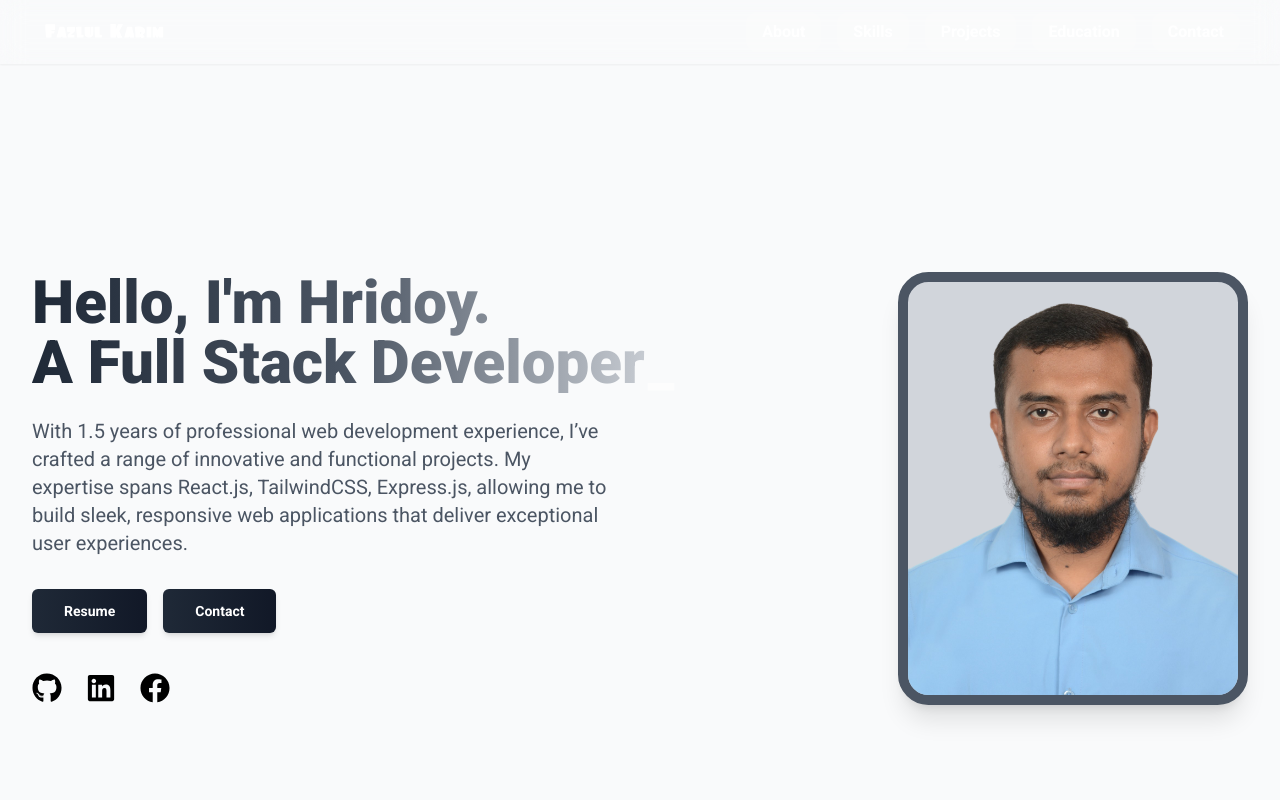
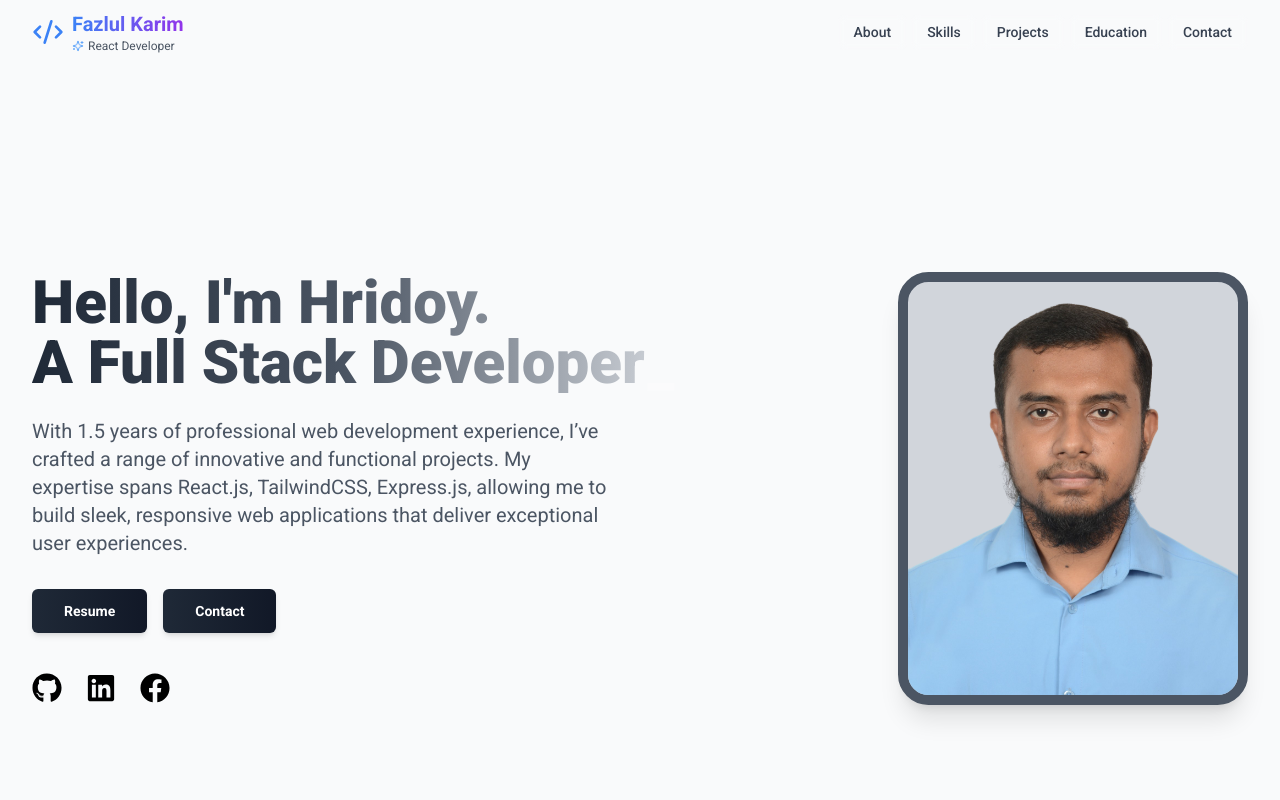
Before and after one commit to fazlulkarimhridoy/portfolio-fazlulkarimhridoy, a React (Vite) app: page / in a window 1280 px wide. Shown: the top 800 px of the page. Built offline with nearby package versions, Linux system fonts and the light colour scheme.

Commit message:
updated navbar and footer

```diff
--- a/index.html
+++ b/index.html
@@ -5,7 +5,7 @@
     <link
       rel="icon"
       type="image/svg+xml"
-      href="/assets/AuthorPictures/hridoy.jpg"
+      href="/assets/AuthorPictures/hridoy.png"
     />
     <link rel="preconnect" href="https://fonts.googleapis.com" />
     <link rel="preconnect" href="https://fonts.gstatic.com" crossorigin />
--- a/src/components/Footer.jsx
+++ b/src/components/Footer.jsx
@@ -1,28 +1,58 @@
-import { FaFacebook, FaGithub, FaLinkedin } from "react-icons/fa";
-import NameLogo from "/assets/Logos/image.png"
+import { Github, Linkedin, Facebook, Copyright } from "lucide-react";
+
 const Footer = () => {
+    const currentYear = new Date().getFullYear();
+
     return (
-        <footer className="bg-gray-800">
-            <div className="mx-auto py-2 lg:py-6 sm:px-6 lg:px-10">
-                <div className="flex flex-col md:flex-row items-center md:justify-between gap-3">
-                    <div className="flex justify-center text-teal-600 sm:justify-start">
-                        <img className="w-32" src={NameLogo} />
+        <footer className="bg-gray-100 dark:bg-[#1e1e1e] border-t border-gray-200 dark:border-gray-800">
+            <div className="max-w-7xl mx-auto py-8 px-4 md:px-10 lg:px-20">
+                <div className="flex flex-col md:flex-row items-center justify-between gap-6">
+                    {/* Brand */}
+                    <div className="flex items-center gap-2">
+                        <h2 className="text-2xl font-bold bg-gradient-to-r from-blue-600 to-purple-600 bg-clip-text text-transparent">
+                            Fazlul Karim
+                        </h2>
+                        <span className="px-2 py-1 text-xs font-medium bg-blue-100 dark:bg-blue-900 text-blue-800 dark:text-blue-200 rounded-full">
+                            React Developer
+                        </span>
                     </div>
-                    <div className="flex flex-row items-center gap-4 text-white">
-                        <a href="https://github.com/fazlulkarimhridoy" className="hover:text-sky-500">
-                            <FaGithub size={22}></FaGithub>
+
+                    {/* Social Links */}
+                    <div className="flex items-center gap-4">
+                        <a
+                            href="https://github.com/fazlulkarimhridoy"
+                            target="_blank"
+                            rel="noopener noreferrer"
+                            className="p-2 rounded-full bg-gray-200 dark:bg-gray-800 text-gray-600 dark:text-gray-300 hover:bg-gray-200 dark:hover:bg-gray-700 transition-colors duration-300"
+                        >
+                            <Github className="w-5 h-5" />
                         </a>
-                        <a href="https://www.linkedin.com/in/fazlulkarimhridoy23" className="hover:text-sky-500">
-                            <FaLinkedin size={22}></FaLinkedin></a>
-                        <a href="https://www.facebook.com/hriiiiiidoy" className="hover:text-sky-500">
-                            <FaFacebook size={22}></FaFacebook>
+                        <a
+                            href="https://www.linkedin.com/in/fazlulkarimhridoy23"
+                            target="_blank"
+                            rel="noopener noreferrer"
+                            className="p-2 rounded-full bg-gray-200 dark:bg-gray-800 text-gray-600 dark:text-gray-300 hover:bg-gray-200 dark:hover:bg-gray-700 transition-colors duration-300"
+                        >
+                            <Linkedin className="w-5 h-5" />
+                        </a>
+                        <a
+                            href="https://www.facebook.com/hriiiiiidoy"
+                            target="_blank"
+                            rel="noopener noreferrer"
+                            className="p-2 rounded-full bg-gray-200 dark:bg-gray-800 text-gray-600 dark:text-gray-300 hover:bg-gray-200 dark:hover:bg-gray-700 transition-colors duration-300"
+                        >
+                            <Facebook className="w-5 h-5" />
                         </a>
                     </div>
+                </div>
 
+                {/* Copyright */}
+                <div className="mt-8 pt-8 border-t border-gray-200 dark:border-gray-800">
+                    <div className="flex items-center justify-center gap-2 text-sm text-gray-600 dark:text-gray-400">
+                        <Copyright className="w-4 h-4" />
+                        <p>{currentYear} Fazlul Karim. All rights reserved.</p>
+                    </div>
                 </div>
-                <p className="mt-4 text-center md:text-end items-center text-sm text-white">
-                    Copyright &copy; 2023. All rights reserved to <span className="block sm:inline-block">Fazlul Karim (React-Developer).</span>
-                </p>
             </div>
         </footer>
     );
--- a/src/components/NavBar.jsx
+++ b/src/components/NavBar.jsx
@@ -1,165 +1,104 @@
-import { Link } from "react-router-dom";
-import "../Css/NavBar.css";
-import { FaAlignJustify } from "react-icons/fa";
-import NameLogo from "/assets/Logos/image.png";
-import { Drawer } from "antd";
-import { useState } from "react";
+import { useState, useEffect } from "react";
+import { Menu, X, Code2, Sparkles } from "lucide-react";
 
-const NavBar = () => {
-    // Scroll handlers
-    const scrollToSkills = () => {
-        document.getElementById("skills")?.scrollIntoView({ behavior: "smooth" });
-    };
-    const scrollToProjects = () => {
-        document.getElementById("projects")?.scrollIntoView({ behavior: "smooth" });
-    };
-    const scrollToEducations = () => {
-        document.getElementById("education")?.scrollIntoView({ behavior: "smooth" });
-    };
-    const scrollToContact = () => {
-        document.getElementById("contact")?.scrollIntoView({ behavior: "smooth" });
-    };
-    const scrollToBanner = () => {
-        document.getElementById("banner")?.scrollIntoView({ behavior: "smooth" });
+const Navbar = () => {
+    const [isOpen, setIsOpen] = useState(false);
+    const [scrolled, setScrolled] = useState(false);
+
+    useEffect(() => {
+        const handleScroll = () => {
+            setScrolled(window.scrollY > 20);
         };
 
-    // Drawer state
-    const [open, setOpen] = useState(false);
-    const [placement] = useState("left");
-    const showDrawer = () => setOpen(true);
-    const onClose = () => setOpen(false);
+        window.addEventListener("scroll", handleScroll);
+        return () => window.removeEventListener("scroll", handleScroll);
+    }, []);
 
-    // Shared nav links styled as "tabs"
-    const links = (
-        <>
-            <li
-                onClick={() => {
-                    scrollToBanner();
-                    onClose();
-                }}
-                className="cursor-pointer tab-item"
-            >
-                About
-            </li>
-            <li
-                onClick={() => {
-                    scrollToSkills();
-                    onClose();
-                }}
-                className="cursor-pointer tab-item"
-            >
-                Skills
-            </li>
-            <li
-                onClick={() => {
-                    scrollToProjects();
-                    onClose();
-                }}
-                className="cursor-pointer tab-item"
-            >
-                Projects
-            </li>
-            <li
-                onClick={() => {
-                    scrollToEducations();
-                    onClose();
-                }}
-                className="cursor-pointer tab-item"
-            >
-                Education
-            </li>
-            <li
-                onClick={() => {
-                    scrollToContact();
-                    onClose();
-                }}
-                className="cursor-pointer tab-item"
-            >
-                Contact
-            </li>
-        </>
-    );
+    // Scroll handlers
+    const scrollToSection = (id) => {
+        document.getElementById(id)?.scrollIntoView({ behavior: "smooth" });
+        setIsOpen(false);
+    };
+
+    const navLinks = [
+        { name: "About", id: "banner" },
+        { name: "Skills", id: "skills" },
+        { name: "Projects", id: "projects" },
+        { name: "Education", id: "education" },
+        { name: "Contact", id: "contact" },
+    ];
 
     return (
-        <header className="fixed z-30 w-full backdrop-blur-md bg-white/10 dark:bg-gray-800/30 shadow-sm">
-            <nav className="max-w-screen-xl mx-auto flex items-center justify-between px-6 sm:px-10 py-3">
+        <header
+            className={`fixed w-full z-50 transition-all duration-300 ${
+                scrolled ? "backdrop-blur-lg bg-gray-500/10 dark:bg-gray-900/20" : "bg-transparent"
+            }`}
+        >
+            <div className="max-w-7xl mx-auto px-4 sm:px-6 lg:px-8">
+                <nav className="flex items-center justify-between h-16">
                     {/* Logo */}
-                <div className="navbar-start">
-                    <Link to="/">
-                        <img src={NameLogo} alt="Logo" className="w-32" />
-                    </Link>
+                    <div className="flex-shrink-0 flex items-center">
+                        <div className="flex items-center gap-2">
+                            <Code2 className="w-8 h-8 text-blue-500" />
+                            <div>
+                                <h1 className="text-xl font-bold bg-gradient-to-r from-blue-500 to-purple-600 bg-clip-text text-transparent">
+                                    Fazlul Karim
+                                </h1>
+                                <div className="flex items-center gap-1">
+                                    <Sparkles className="w-3 h-3 text-blue-400" />
+                                    <span className="text-xs text-gray-600 dark:text-gray-400">React Developer</span>
+                                </div>
+                            </div>
+                        </div>
                     </div>
 
-                {/* Hamburger & Drawer for mobile */}
-                <div className="md:hidden flex items-center">
+                    {/* Desktop Navigation */}
+                    <div className="hidden md:flex md:items-center md:space-x-1">
+                        {navLinks.map((link) => (
                             <button
-                        onClick={showDrawer}
-                        className="rounded p-2 text-gray-200 hover:text-white transition-colors duration-300"
-                        aria-label="Open menu"
+                                key={link.id}
+                                onClick={() => scrollToSection(link.id)}
+                                className="px-4 py-2 rounded-lg text-gray-700 dark:text-gray-300 hover:bg-white/20 dark:hover:bg-gray-800/30 transition-all duration-300 font-medium text-sm backdrop-blur-sm"
                             >
-                        <FaAlignJustify size={25} />
+                                {link.name}
                             </button>
-                    <Drawer
-                        closeIcon={false}
-                        width={220}
-                        placement={placement}
-                        onClose={onClose}
-                        open={open}
-                        style={{
-                            backdropFilter: "blur(12px)",
-                            backgroundColor: "rgb(22,25,30)",
-                        }}
-                        bodyStyle={{
-                            backdropFilter: "blur(12px)",
-                            backgroundColor: "rgb(22,25,30)",
-                            paddingTop: "40px",
-                        }}
-                        maskStyle={{
-                            backdropFilter: "blur(6px)",
-                            backgroundColor: "rgba(0, 0, 0, 0.3)",
-                        }}
-                    >
-                        <ul id="link2" className="flex flex-col items-center gap-6 text-white font-semibold text-xl">
-                            {links}
-                        </ul>
-                    </Drawer>
+                        ))}
                     </div>
 
-                {/* Desktop nav links */}
-                <div className="hidden md:flex">
-                    <ul className="flex items-center gap-4">{links}</ul>
+                    {/* Mobile Navigation Button */}
+                    <div className="md:hidden">
+                        <button
+                            onClick={() => setIsOpen(!isOpen)}
+                            className="p-2 rounded-lg bg-white/10 dark:bg-gray-800/30 backdrop-blur-sm"
+                        >
+                            {isOpen ? (
+                                <X className="h-6 w-6 text-gray-700 dark:text-gray-300" />
+                            ) : (
+                                <Menu className="h-6 w-6 text-gray-700 dark:text-gray-300" />
+                            )}
+                        </button>
                     </div>
                 </nav>
 
-            <style>{`
-                .tab-item {
-                    padding: 0.5rem 1rem;
-                    border-radius: 12px;
-                    font-weight: 600;
-                    color: #ffff; /* light indigo */
-                    background: rgba(255 255 255 / 0.1);
-                    box-shadow: 0 0 8px rgba(255 255 255 / 0.1);
-                    transition:
-                        background-color 0.3s ease,
-                        color 0.3s ease,
-                        box-shadow 0.3s ease,
-                        transform 0.2s ease;
-                    user-select: none;
-                }
-                .tab-item:hover {
-                    background: rgba(255 255 255 / 0.2);
-                    color: #ffff; /* brighter indigo */
-                    box-shadow: 0 0 10px rgba(165 180 252 / 0.5);
-                    transform: translateY(-2px);
-                    cursor: pointer;
-                }
-                .tab-item:active {
-                    transform: translateY(0);
-                    box-shadow: 0 0 6px rgba(165 180 252 / 0.3);
-                }
-            `}</style>
+                {/* Mobile Navigation Menu */}
+                {isOpen && (
+                    <div className="md:hidden">
+                        <div className="px-2 pt-2 pb-3 space-y-1 backdrop-blur-lg bg-white/30 dark:bg-gray-900/30 rounded-lg border border-gray-200/20 dark:border-gray-700/20">
+                            {navLinks.map((link) => (
+                                <button
+                                    key={link.id}
+                                    onClick={() => scrollToSection(link.id)}
+                                    className="block w-full px-3 py-2 rounded-md text-base font-medium text-gray-700 dark:text-gray-300 hover:bg-white/20 dark:hover:bg-gray-800/30 transition-all duration-300"
+                                >
+                                    {link.name}
+                                </button>
+                            ))}
+                        </div>
+                    </div>
+                )}
+            </div>
         </header>
     );
 };
 
-export default NavBar;
+export default Navbar;
```
Lines whose indentation alone changed are shown as unchanged.
